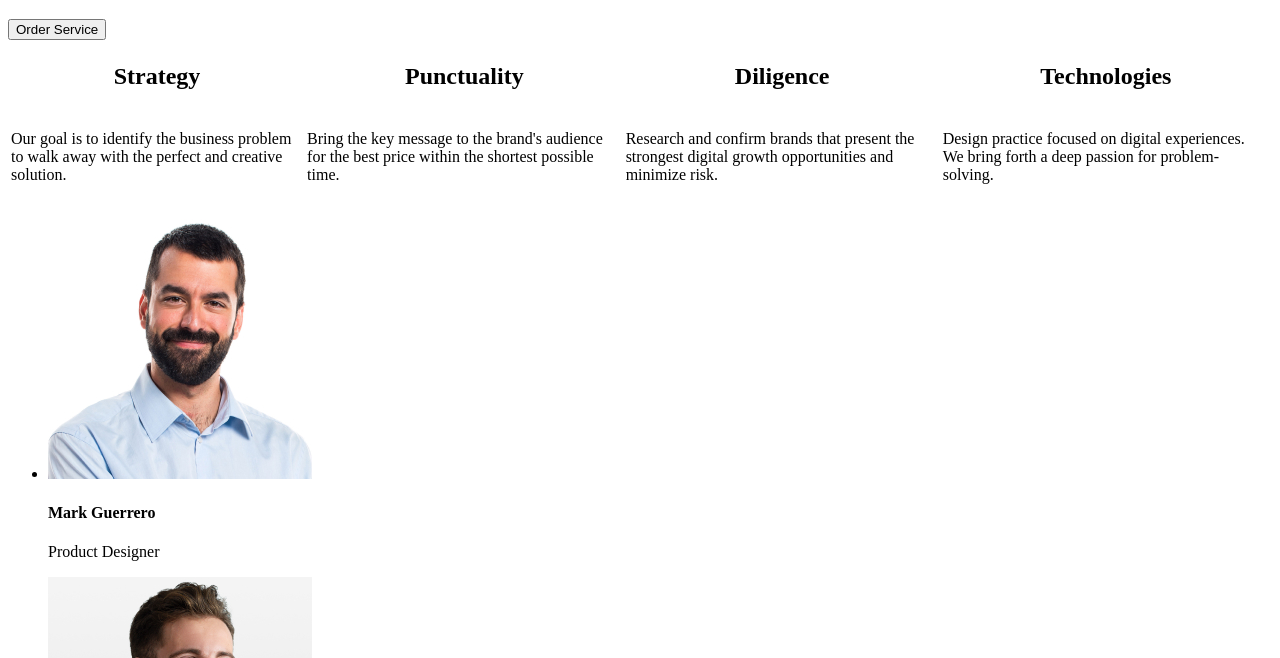
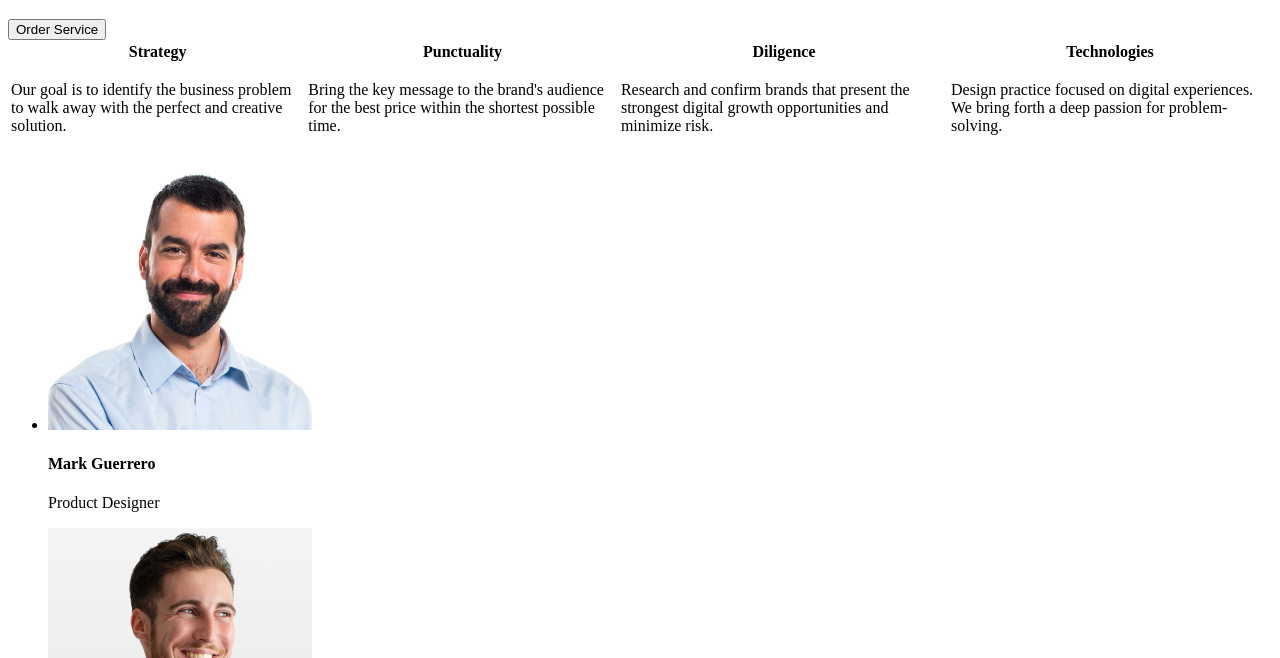
Before and after one commit to Jlomka54/goit-markup-hw-01, a plain HTML site: page index.html in a window 1280 px wide. Shown: the part 142-800 px from the top of the page. Drawn offline with Linux system fonts and the light colour scheme.

Commit message:
fix table

```diff
--- a/index.html
+++ b/index.html
@@ -26,24 +26,21 @@
     <div>
       <table>
         <thead>
-          <th>
-            <h2>Strategy</h2>
-          </th>
-          <th>
-            <h2>Punctuality</h2>
-          </th>
-          <th>
-            <h2>Diligence</h2>
-          </th>
-          <th>
-            <h2>Technologies</h2>
-          </th>
+          <tr>
+            <th>Strategy</th>
+
+            <th>Punctuality</th>
+
+            <th>Diligence</th>
+            <th>Technologies</th>
+          </tr>
         </thead>
         <tbody>
+          <tr>
             <td>
               <p>
-              Our goal is to identify the business problem to walk away with the
-              perfect and creative solution.
+                Our goal is to identify the business problem to walk away with
+                the perfect and creative solution.
               </p>
             </td>
             <td>
@@ -64,18 +61,14 @@
                 deep passion for problem-solving.
               </p>
             </td>
+          </tr>
         </tbody>
       </table>
     </div>
     <div>
       <ul>
         <li>
-          <img
-            src="img/first photo.jpg"
-            alt="A man with a beard"
-            width="264"
-            height="260"
-          />
+          <img src="img/first.jpg" alt="smile man" width="264" height="260" />
           <h4>Mark Guerrero</h4>
           <p>Product Designer</p>
         </li>
```
Also changed, not shown: img/first.jpg (renamed from img/first photo.jpg). Lines whose indentation alone changed are shown as unchanged.
